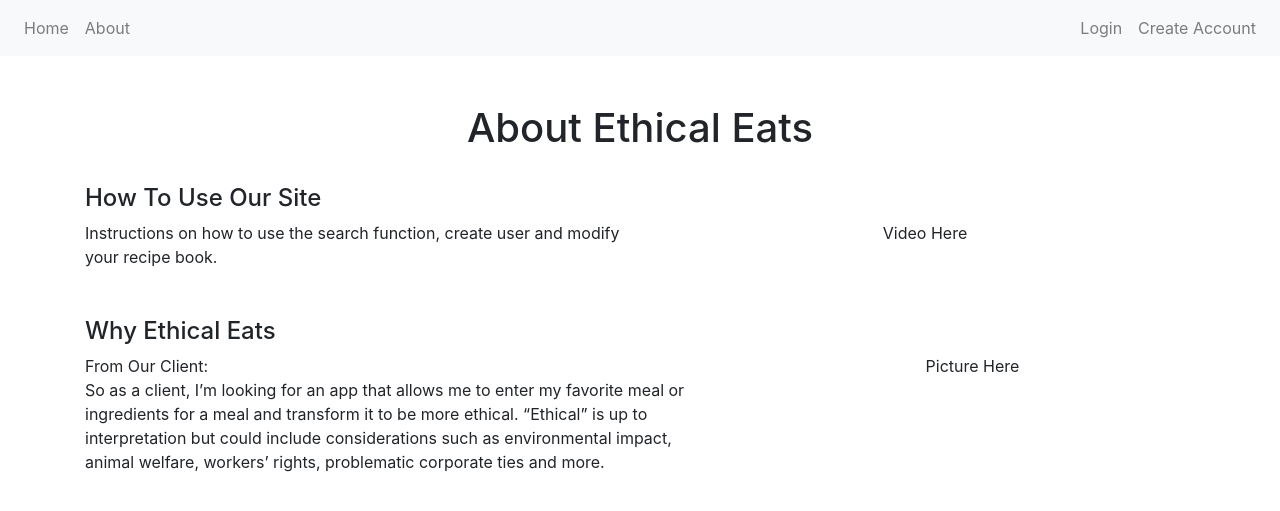
After one commit to tekkosu/TheBusyBeavers, a Flask app: page /about in a window 1280 px wide. The commit adds this page. Shown: the top 511 px of the page. Run offline with Flask 2, Linux system fonts and the light colour scheme; some libraries are stand-ins or nearby versions; some web fonts are replaced.

Commit message:
added about.html, updated drop down link in indext.hml, added home link in base.html, updated webapp routes for about.html

```diff
--- /dev/null
+++ b/ethicalEats/templates/about.html
@@ -0,0 +1,42 @@
+{% extends "base.html" %}
+
+{% block head %}
+
+{% endblock %}
+
+
+{% block body %}
+    <div class="container">
+        <br>
+        <br>
+        <h1 class="title-font" id="title-index" align="center">About Ethical Eats</h1>
+        <br>
+        <h4>How To Use Our Site</h4>
+        <div class="row">
+            <br>
+            <div class="col">
+                Instructions on how to use the search function, create user and modify your recipe book.
+            </div>
+            <div class="col-6">
+                <center>
+                    Video Here
+                </center>
+            </div>
+        </div>
+        <br>
+        <br>
+        <h4>Why Ethical Eats</h4>
+        <div class="row">
+            <div class="col">
+                From Our Client:<br>
+                So as a client, I’m looking for an app that allows me to enter my favorite meal or ingredients for a meal and transform it to be more ethical. “Ethical” is up to interpretation but could include considerations such as environmental impact, animal welfare, workers’ rights, problematic corporate ties and more.
+            </div>
+            <div class="col-5">
+                <center>
+                    Picture Here
+                </center>
+            </div>
+        </div>
+
+    </div>
+{% endblock %}
--- a/ethicalEats/templates/base.html
+++ b/ethicalEats/templates/base.html
@@ -18,7 +18,8 @@
 
         <div class="collapse navbar-collapse" id="navbarNavAltMarkup">
             <div class="navbar-nav mr-auto">
-                <a class="nav-item nav-link active" href="#">About<span class="sr-only">(current)</span></a>
+                <a class="nav-item nav-link" href="/">Home</a>
+                <a class="nav-item nav-link" href="/about">About</a>
             </div>
             <div class="navbar-nav ml-auto">
                     <a class="nav-item nav-link" href="#">Login</a>
--- a/ethicalEats/webapp.py
+++ b/ethicalEats/webapp.py
@@ -10,8 +10,14 @@ webapp = Flask(__name__)
 
 @webapp.route('/')
 def index():
-    return render_template('index.html')
+    db_connection = connect_to_database()
+    query = "SELECT * from Recipes"
+    result = execute_query(db_connection, query).fetchall()
+    return render_template('index.html', recipes=result)
 
+@webapp.route('/about')
+def about():
+	return render_template("about.html")
 
 @webapp.route('/recipebook')
 def recipebook():
```
Also changed, not shown: ethicalEats/templates/index.html (+8 -4 lines).
